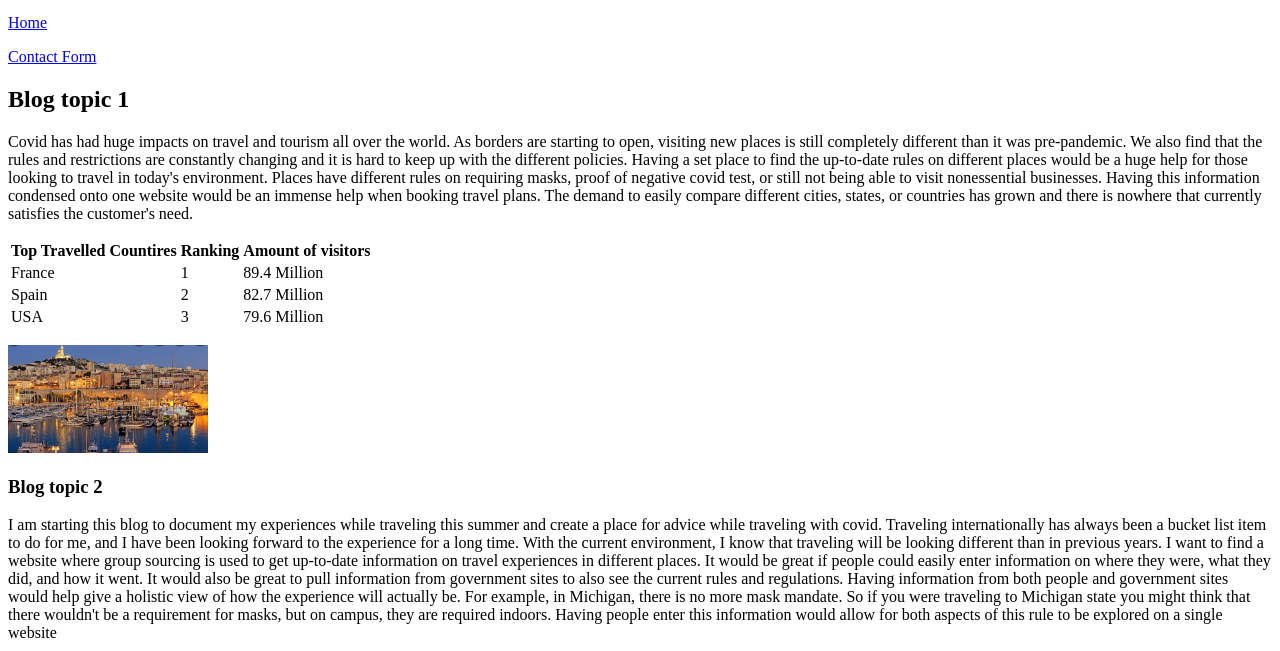
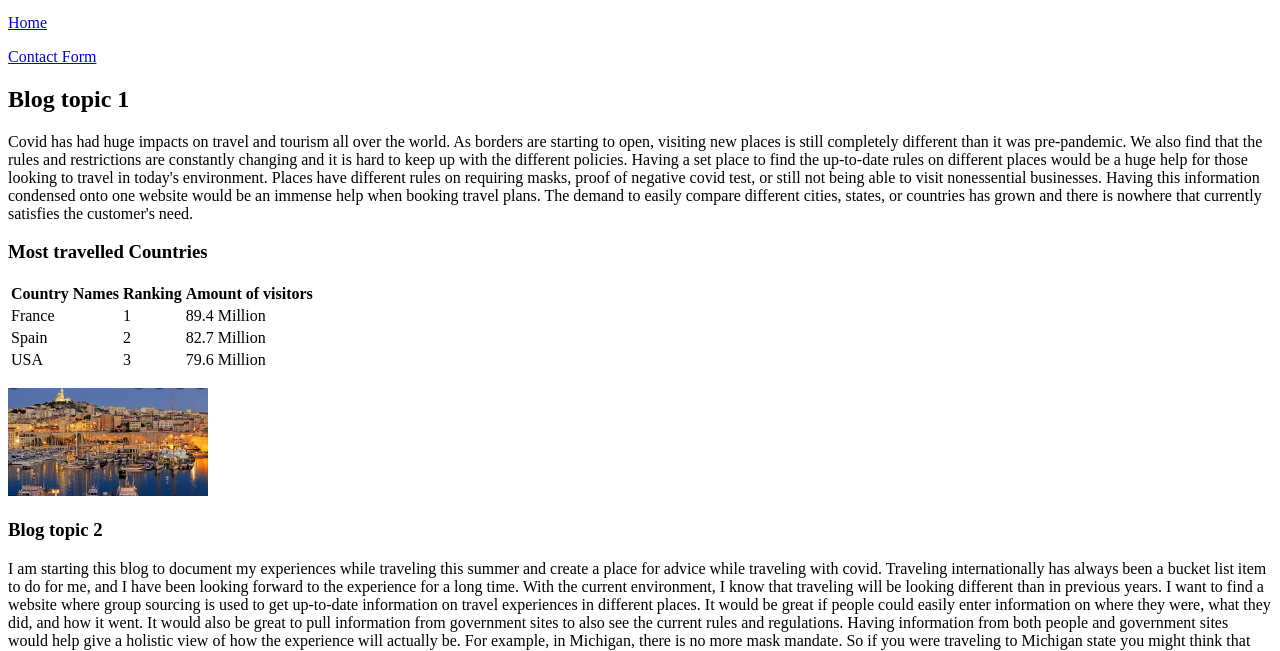
Before and after one commit to maddygillis/mi349_blog, a plain HTML site: page index.html in a window 1280 px wide. Shown: the part 100-751 px from the top of the page. Drawn offline with Linux system fonts and the light colour scheme.

Commit message:
final push

```diff
--- a/index.html
+++ b/index.html
@@ -22,9 +22,10 @@
         Covid has had huge impacts on travel and tourism all over the world. As borders are starting to open, visiting new places is still completely different than it was pre-pandemic. We also find that the rules and restrictions are constantly changing and it is hard to keep up with the different policies. Having a set place to find the up-to-date rules on different places would be a huge help for those looking to travel in today's environment.
 
         Places have different rules on requiring masks, proof of negative covid test, or still not being able to visit nonessential businesses. Having this information condensed onto one website would be an immense help when booking travel plans. The demand to easily compare different cities, states, or countries has grown and there is nowhere that currently satisfies the customer's need.
+        <h3>Most travelled Countries</h3>
         <table>
             <tr>
-                <th>Top Travelled Countires</th>
+                <th>Country Names</th>
                 <th>Ranking</th>
                 <th>Amount of visitors</th>
             </tr>
```
